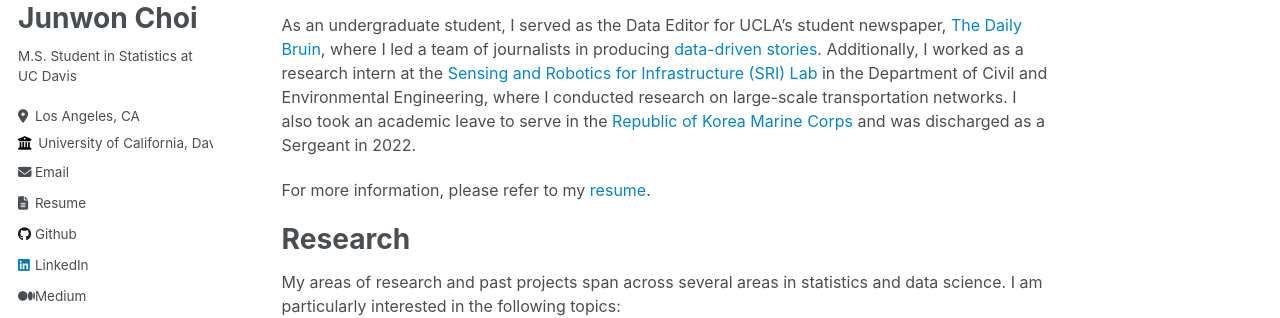
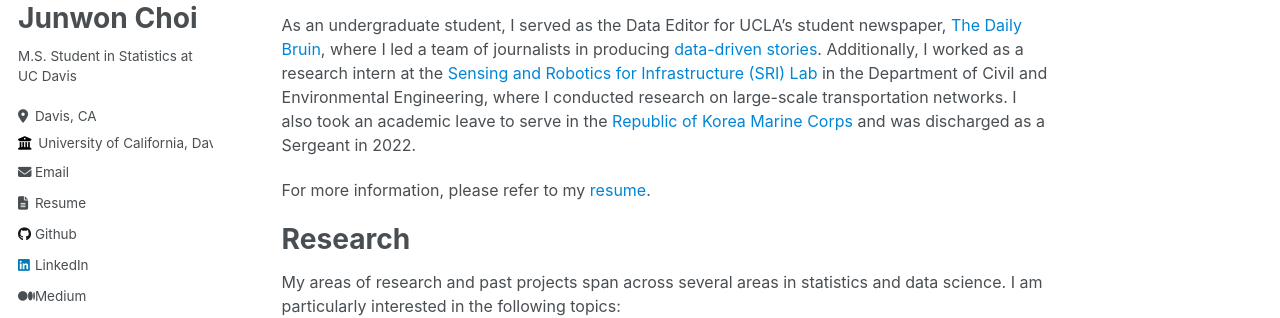
Before and after one commit to cjunwon/cjunwon.github.io, a Jekyll site: the page built from _pages/about.md, in a window 1280 px wide. Shown: the part 276-594 px from the top of the page. Built offline with Jekyll 4.4.1, drawn with Linux system fonts in a browser that asks for light colours.

Commit message:
Update _config.yml

```diff
--- a/_config.yml
+++ b/_config.yml
@@ -25,7 +25,7 @@ author:
   name             : "Junwon Choi"
   pronouns         : # example: "she/her"
   bio              : "M.S. Student in Statistics at UC Davis"
-  location         : "Los Angeles, CA"
+  location         : "Davis, CA"
   employer         : "University of California, Davis"
   uri              : # URL
   email            : "jwnchoi@ucdavis.edu"
```
